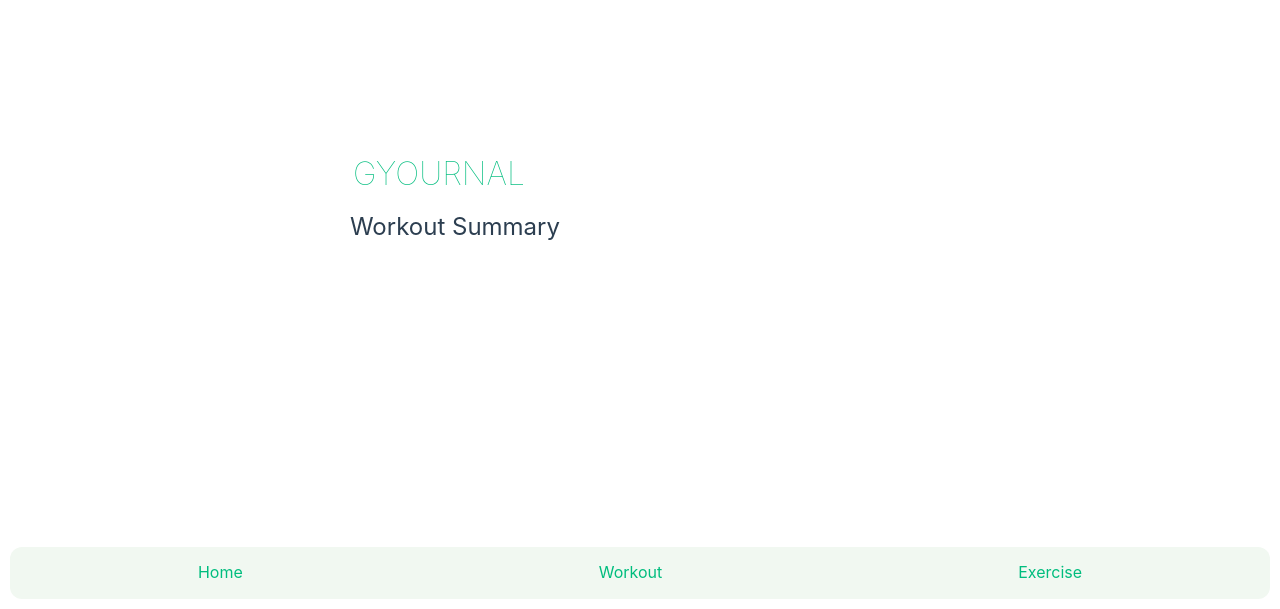
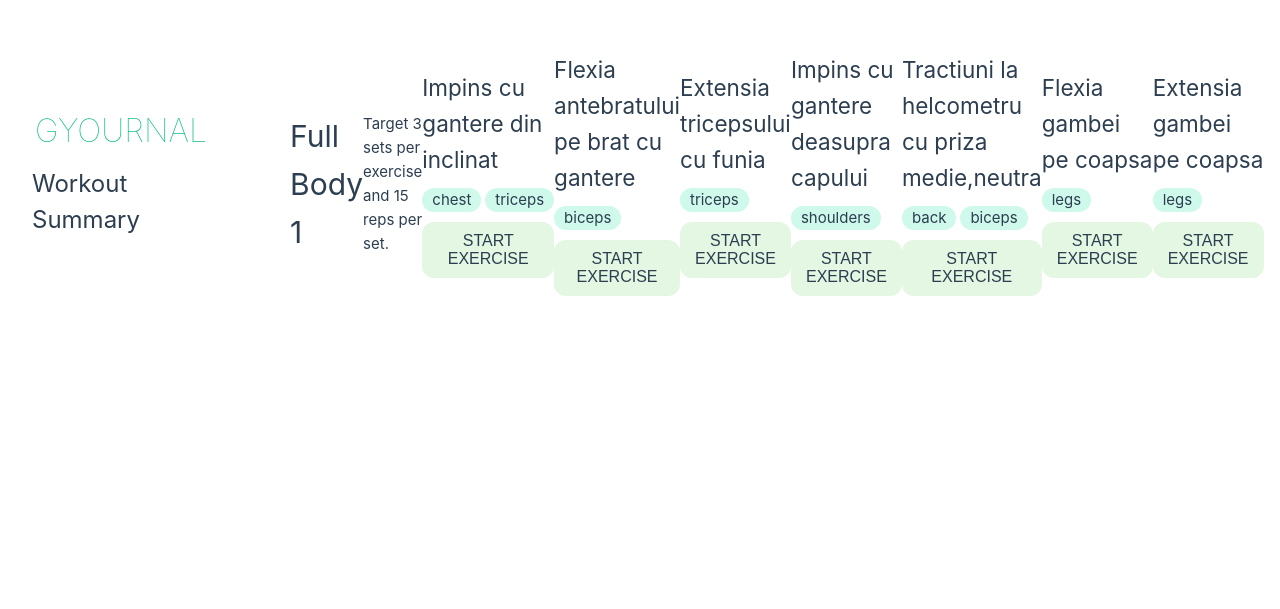
Before and after one commit to avram-dames/gyournal-vue, a Vue app: page /workouts/1 in a window 1280 px wide. Shown: the part 191-800 px from the top of the page. Built offline with nearby package versions, Linux system fonts and the light colour scheme; no server answers.

Commit message:
can see exercises in a workout

```diff
--- a/cypress.config.ts
+++ b/cypress.config.ts
@@ -3,7 +3,9 @@ import { defineConfig } from 'cypress'
 export default defineConfig({
   e2e: {
     specPattern: 'cypress/e2e/**/*.{cy,spec}.{js,jsx,ts,tsx}',
-    baseUrl: 'http://localhost:5173'
+    baseUrl: 'http://localhost:5173',
+    viewportWidth: 375,
+    viewportHeight: 667
   },
 
   component: {
--- a/src/App.vue
+++ b/src/App.vue
@@ -14,13 +14,13 @@ import Header from './components/Header.vue'
     <RouterView />
     <div class="bottom-margin"></div>
 
-    <footer>
+    <!-- <footer>
         <nav>
             <RouterLink to="/">Home</RouterLink>
             <RouterLink to="/workout">Workout</RouterLink>
             <RouterLink to="/exercise">Exercise</RouterLink>
         </nav>
-    </footer>
+    </footer> -->
 </template>
 
 <style scoped>
--- a/src/assets/base.css
+++ b/src/assets/base.css
@@ -32,6 +32,7 @@
 
   --color-heading: var(--vt-c-text-light-1);
   --color-text: var(--vt-c-text-light-1);
+  --color-button: var(--vt-c-text-light-1);
 
   --section-gap: 160px;
 }
@@ -47,6 +48,7 @@
 
     --color-heading: var(--vt-c-text-dark-1);
     --color-text: var(--vt-c-text-dark-2);
+    --color-button: var(--vt-c-black-mute);
   }
 }
 
--- a/src/assets/main.css
+++ b/src/assets/main.css
@@ -23,7 +23,7 @@ a,
   font-size: 1rem;
   text-transform: uppercase;
   background-color: rgb(227, 247, 227);
-  color: var(--color-text);
+  color: var(--color-button);
 }
 
 @media (hover: hover) {
--- a/src/router/index.ts
+++ b/src/router/index.ts
@@ -10,7 +10,7 @@ const router = createRouter({
       component: HomeView
     },
     {
-      path: '/workout',
+      path: '/workouts/:id',
       name: 'workout',
       component: () => import('../views/WorkoutView.vue')
     },
--- a/src/stores/journal.ts
+++ b/src/stores/journal.ts
@@ -1,44 +1,108 @@
 import { reactive, computed } from 'vue'
 import { defineStore } from 'pinia'
 import { createClient } from '@supabase/supabase-js'
+
+import { type Workout } from '../types'
 
 const supabaseUrl = 'https://bdscgjhwmalvjlcikktt.supabase.co'
 const supabaseKey = import.meta.env.VITE_SUPABASE_KEY
 const supabase = createClient(supabaseUrl, supabaseKey)
 
-export const useJournalStore = defineStore('journal', () => {
-  const workouts = reactive([
-    {
-      name: 'Full body - Monday',
+const workout1: Workout = {
+  id: 1,
+  name: 'Full Body 1',
   setsPerExercise: 3,
   repsPerSet: 15,
   exercises: [
     {
-          name: 'Impins la piept din inclinat cu gantere',
+      id: 1,
+      name: 'Impins cu gantere din inclinat',
       target: ['chest', 'triceps']
     },
     {
-          name: 'Ridicari la biceps din sezut inclinat',
+      id: 2,
+      name: 'Flexia antebratului pe brat cu gantere',
       target: ['biceps']
+    },
+    {
+      id: 3,
+      name: 'Extensia tricepsului cu funia',
+      target: ['triceps']
+    },
+    {
+      id: 4,
+      name: 'Impins cu gantere deasupra capului',
+      target: ['shoulders']
+    },
+    {
+      id: 5,
+      name: 'Tractiuni la helcometru cu priza medie,neutra',
+      target: ['back', 'biceps']
+    },
+    {
+      id: 6,
+      name: 'Flexia gambei pe coapsa',
+      target: ['legs']
+    },
+    {
+      id: 7,
+      name: 'Extensia gambei pe coapsa',
+      target: ['legs']
     }
   ]
-    },
-    {
-      name: 'Full body - Thursday',
+}
+
+const workout2: Workout = {
+  id: 2,
+  name: 'Full Body 2',
   setsPerExercise: 3,
   repsPerSet: 15,
   exercises: [
     {
+      id: 1,
       name: 'Tractiuni la helcometru',
       target: ['back', 'biceps']
     },
     {
-          name: 'Bulgarian Squats',
+      id: 2,
+      name: 'Impins la presa',
+      target: ['chest', 'triceps']
+    },
+    {
+      id: 3,
+      name: 'Flexii la banca scott',
+      target: ['biceps']
+    },
+    {
+      id: 4,
+      name: 'Extensia tricepsului deasupra capului',
+      target: ['triceps']
+    },
+    {
+      id: 5,
+      name: 'Ridicari laterale cu ganterele',
+      target: ['shoulders']
+    },
+    {
+      id: 6,
+      name: 'Ramat la aparat',
+      target: ['back']
+    },
+    {
+      id: 7,
+      name: 'Ridicari pe varfuri',
+      target: ['legs']
+    },
+    {
+      id: 8,
+      name: 'Fandari bulgaresti',
       target: ['legs']
     }
   ]
 }
-  ])
+
+export const useJournalStore = defineStore('journal', () => {
+  const workouts = reactive([workout1, workout2])
   const journal = reactive([
     {
       week: 1,
--- /dev/null
+++ b/src/types/index.ts
@@ -0,0 +1,7 @@
+export type Workout = {
+  id: number
+  name: string
+  setsPerExercise: number
+  repsPerSet: number
+  exercises: { id: number; name: string; target: string[] }[]
+}
--- a/src/views/HomeView.vue
+++ b/src/views/HomeView.vue
@@ -1,4 +1,10 @@
 <script setup lang="ts">
+import router from '@/router';
+import { useJournalStore } from '@/stores/journal';
+const store = useJournalStore();
+const goToWorkout = (id: number) => {
+  router.push(`/workouts/${id}`);
+};
 </script>
 
 <template>
@@ -8,12 +14,18 @@
     </div>
     <br>
     <h2>Today's Workout</h2>
-    <p>Today is workout time. Press the button below in order to start your "Full-body One" workout!</p>
+    <p>Today is workout time. Press the button below in
+      order to start your "Full-body One" workout!
+    </p>
     <br>
     <button class="primary-button">Start workout</button>
     <div class="saved-workouts">
-      <div class="workout-card">
-        <h3>Full Body 1</h3>
+      <div v-for="workout in store.workouts"
+        v-bind:key="workout.id"
+        class="workout-card"
+        @click="goToWorkout(workout.id)"
+      >
+        <h3>{{ workout.name }}</h3>
       </div>
     </div>
   </main>
--- a/src/views/WorkoutView.vue
+++ b/src/views/WorkoutView.vue
@@ -1,32 +1,50 @@
 <script setup lang="ts">
+import { watch } from 'vue'
+import { useRoute } from 'vue-router'
+
+import { type Workout } from '@/types'
 import { useJournalStore } from '@/stores/journal';
+
+const route = useRoute()
 const store = useJournalStore();
+
+let workout: Workout = store.workouts.find((workout) => workout.id === Number(route.params.id)) as Workout;
+
+watch(() => route.params.id, (newId, oldId) => {
+  workout = store.workouts.find((workout) => workout.id === Number(newId)) as Workout;
+})
 </script>
 
 <template>
-  <div class="about">
-    <div>
-      <h1>{{ store.workouts[0].name }}</h1>
+  <div class="details">
+      <h1>{{ workout.name }}</h1>
       <p>
-        Target {{ store.workouts[0].setsPerExercise }} sets per
-        exercise and {{ store.workouts[0].repsPerSet }} reps per set.
+        Target {{ workout.setsPerExercise }} sets per
+        exercise and {{ workout.repsPerSet }} reps per set.
       </p>
-      <h2>{{ store.workouts[0].exercises[0].name }}</h2>
-      <div class="tags">
-        <div v-for="tag in store.workouts[0].exercises[0].target" v-bind:key="tag" class="tag">{{ tag }}</div>
+      <div v-for="exercise in workout.exercises" :key="exercise.id" class="exercise-card">
+        <h2>{{ exercise.name }}</h2>
+        <div class="tags">
+          <div v-for="tag in exercise.target" :key="tag" class="tag">{{ tag }}</div>
+        </div>
+        <button class="primary-button">Start Exercise</button>
       </div>
-    </div>
-    <button class="primary-button">Start Exercise</button>
   </div>
 </template>
 
 <style>
 @media (min-width: 1024px) {
-  .about {
-    min-height: 100vh;
+  .details {
     display: flex;
     align-items: center;
   }
+}
+
+.exercise-card {
+  display: flex;
+  flex-direction: column;
+  gap: 10px;
+  margin-bottom: 20px;
 }
 
 .tags {
@@ -38,5 +56,6 @@ const store = useJournalStore();
   background-color: rgb(206, 249, 235);
   padding: 0px 10px;
   border-radius: 12px;
+  color: var(--color-button);
 }
 </style>
```
Also changed, not shown: 2 other files (tests, documents, lock files or other folders). Lines whose indentation alone changed are shown as unchanged.
